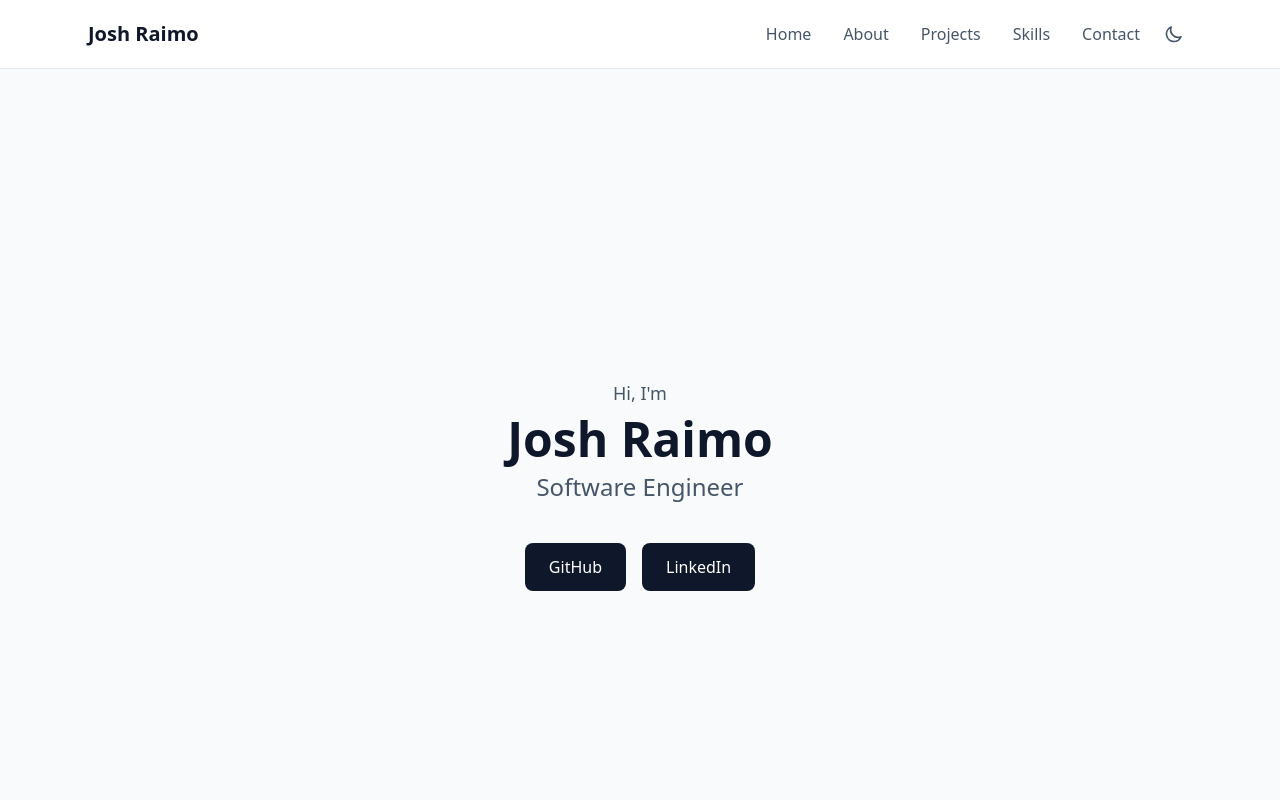
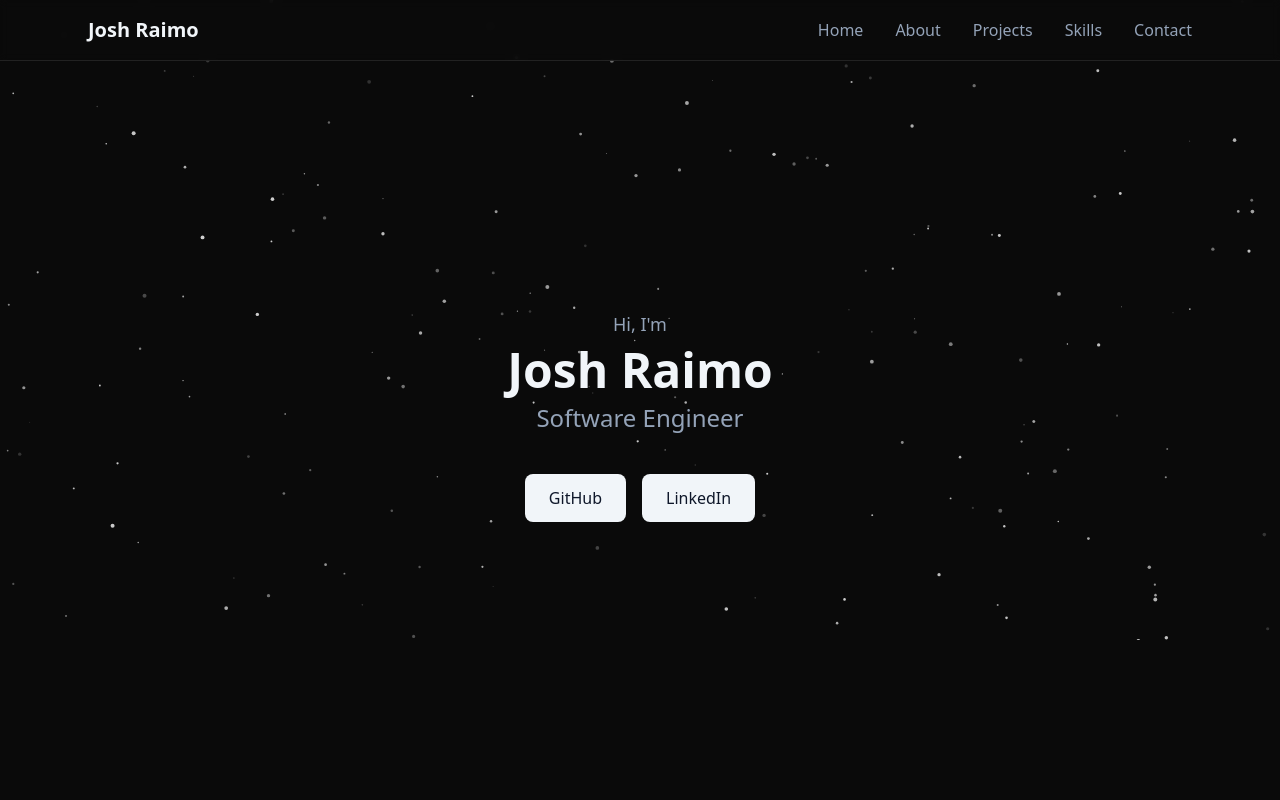
Before and after one commit to JoshRaimo/Portfolio, a Next.js app: page / in a window 1280 px wide. Shown: the top 800 px of the page. Built offline with nearby package versions, Linux system fonts and the light colour scheme.

Commit message:
Add TSParticles for enhanced background effects and remove ThemeProvider and ThemeToggle components for a simplified dark mode implementation

```diff
--- a/app/layout.tsx
+++ b/app/layout.tsx
@@ -1,7 +1,8 @@
 import type { Metadata } from "next";
 import "../styles/globals.css";
 import Navbar from "@/components/Navbar";
-import { ThemeProvider } from "@/components/ThemeProvider";
+import GradientBackground from "@/components/GradientBackground";
+import Particles from "@/components/Particles";
 
 export const metadata: Metadata = {
   title: "Developer Portfolio",
@@ -9,22 +10,7 @@ export const metadata: Metadata = {
 };
 
 /**
- * Inline script to prevent flash of wrong theme before React hydrates.
- * Reads localStorage and sets dark class on html element.
- */
-const themeScript = `
-  (function() {
-    const theme = localStorage.getItem('theme');
-    if (theme === 'dark') {
-      document.documentElement.classList.add('dark');
-    } else {
-      document.documentElement.classList.remove('dark');
-    }
-  })();
-`;
-
-/**
- * Root layout - wraps all pages with shared HTML structure and metadata.
+ * Root layout - dark theme only (no light/dark toggle).
  */
 export default function RootLayout({
   children,
@@ -32,15 +18,13 @@ export default function RootLayout({
   children: React.ReactNode;
 }>) {
   return (
-    <html lang="en" suppressHydrationWarning>
-      <head>
-        <script dangerouslySetInnerHTML={{ __html: themeScript }} />
-      </head>
-      <body className="antialiased min-h-screen bg-slate-50 text-slate-900 dark:bg-slate-900 dark:text-slate-100 transition-colors">
-        <ThemeProvider>
-          <Navbar />
-          {children}
-        </ThemeProvider>
+    <html lang="en" className="dark">
+      <body className="antialiased min-h-screen bg-[#0a0a0a] text-slate-100">
+        <div id="top" className="absolute top-0 left-0 h-0 w-0" aria-hidden="true" />
+        <GradientBackground />
+        <Particles />
+        <Navbar />
+        {children}
       </body>
     </html>
   );
--- /dev/null
+++ b/components/GradientBackground.tsx
@@ -0,0 +1,12 @@
+/**
+ * GradientBackground - Deep dark base (#0A0A0A).
+ */
+export default function GradientBackground() {
+  return (
+    <div
+      className="fixed inset-0 -z-20 overflow-hidden pointer-events-none"
+      aria-hidden="true"
+      style={{ backgroundColor: "#0a0a0a" }}
+    />
+  );
+}
--- a/components/Navbar.tsx
+++ b/components/Navbar.tsx
@@ -2,14 +2,13 @@
 
 import { useState } from "react";
 import { motion } from "framer-motion";
-import ThemeToggle from "@/components/ThemeToggle";
 
 /**
  * Navbar - Sticky header with responsive hamburger menu.
  * Smooth scrolls to sections via anchor links.
  */
 const navLinks = [
-  { label: "Home", href: "#hero" },
+  { label: "Home", href: "#top" },
   { label: "About", href: "#about" },
   { label: "Projects", href: "#projects" },
   { label: "Skills", href: "#skills" },
@@ -19,17 +18,13 @@ const navLinks = [
 export default function Navbar() {
   const [isMenuOpen, setIsMenuOpen] = useState(false);
 
-  const handleLinkClick = () => {
-    setIsMenuOpen(false);
-  };
-
   return (
-    <nav className="sticky top-0 z-50 bg-white/90 dark:bg-slate-900/90 backdrop-blur-sm border-b border-slate-200 dark:border-slate-700">
+    <nav className="fixed top-0 left-0 right-0 z-50 bg-[#0a0a0a]/90 backdrop-blur-sm border-b border-white/10">
       <div className="max-w-6xl mx-auto px-6 py-4 flex items-center justify-between">
         {/* Logo / Name */}
         <a
-          href="#hero"
-          className="text-xl font-bold text-slate-900 dark:text-slate-100 hover:text-slate-600 dark:hover:text-slate-300 transition-colors"
+          href="#top"
+          className="text-xl font-bold text-slate-100 hover:text-slate-300 transition-colors"
         >
           Josh Raimo
         </a>
@@ -41,7 +36,7 @@ export default function Navbar() {
             <motion.a
               key={link.href}
               href={link.href}
-              className="text-slate-600 dark:text-slate-400 hover:text-slate-900 dark:hover:text-slate-100 transition-colors"
+              className="text-slate-400 hover:text-slate-100 transition-colors"
               whileHover={{ y: -1 }}
               whileTap={{ scale: 0.98 }}
             >
@@ -50,14 +45,12 @@ export default function Navbar() {
           ))}
         </div>
 
-        <ThemeToggle />
-
         {/* Hamburger button - visible on mobile only */}
         <motion.button
           type="button"
           aria-label="Toggle menu"
           aria-expanded={isMenuOpen}
-          className="md:hidden p-2 rounded-lg text-slate-600 dark:text-slate-400 hover:bg-slate-100 dark:hover:bg-slate-800 hover:text-slate-900 dark:hover:text-slate-100 transition-colors"
+          className="md:hidden p-2 rounded-lg text-slate-400 hover:bg-white/10 hover:text-slate-100 transition-colors"
           onClick={() => setIsMenuOpen(!isMenuOpen)}
           whileTap={{ scale: 0.95 }}
         >
@@ -95,13 +88,13 @@ export default function Navbar() {
         }`}
         aria-hidden={!isMenuOpen}
       >
-        <div className="px-6 pb-4 pt-2 flex flex-col gap-2 border-t border-slate-100 dark:border-slate-700">
+        <div className="px-6 pb-4 pt-2 flex flex-col gap-2 border-t border-white/10">
           {navLinks.map((link) => (
             <a
               key={link.href}
               href={link.href}
-              onClick={handleLinkClick}
-              className="py-2 text-slate-600 dark:text-slate-400 hover:text-slate-900 dark:hover:text-slate-100 hover:bg-slate-50 dark:hover:bg-slate-800 rounded-lg px-3 transition-colors"
+              onClick={() => setIsMenuOpen(false)}
+              className="py-2 text-slate-400 hover:text-slate-100 hover:bg-white/10 rounded-lg px-3 transition-colors"
             >
               {link.label}
             </a>
--- /dev/null
+++ b/components/Particles.tsx
@@ -0,0 +1,65 @@
+"use client";
+
+import { useEffect, useState, useMemo } from "react";
+import { initParticlesEngine, Particles as TSParticles } from "@tsparticles/react";
+import { loadSlim } from "@tsparticles/slim";
+import type { ISourceOptions } from "@tsparticles/engine";
+
+/** Particles - subtle dots on dark background */
+export default function Particles() {
+  const [isInitialized, setIsInitialized] = useState(false);
+
+  useEffect(() => {
+    initParticlesEngine(async (engine) => {
+      await loadSlim(engine);
+    }).then(() => setIsInitialized(true));
+  }, []);
+
+  const options = useMemo<ISourceOptions>(() => ({
+    detectRetina: true,
+    fpsLimit: 120,
+    interactivity: { detectOn: "canvas", events: {}, modes: {} },
+    particles: {
+      number: { value: 200 },
+      color: { value: "#FFFFFF" },
+      opacity: {
+        value: { min: 0.16, max: 0.8 },
+        animation: { enable: true, sync: false, speed: 2 },
+      },
+      size: {
+        value: { min: 0.4, max: 2 },
+      },
+      move: {
+        enable: true,
+        speed: { min: 0.3, max: 1.5 },
+        direction: "none",
+        random: true,
+        straight: false,
+        outModes: { default: "out" },
+      },
+    },
+    fullScreen: { enable: false },
+    background: { color: { value: "transparent" } },
+  }), []);
+
+  if (!isInitialized) return null;
+
+  return (
+    <div
+      className="fixed inset-0 -z-10 overflow-hidden pointer-events-none"
+      aria-hidden="true"
+    >
+      <TSParticles
+        id="tsparticles"
+        options={options}
+        style={{
+          position: "absolute",
+          width: "100%",
+          height: "100%",
+          top: 0,
+          left: 0,
+        }}
+      />
+    </div>
+  );
+}
--- a/components/ThemeProvider.tsx
+++ /dev/null
@@ -1,65 +0,0 @@
-"use client";
-
-import { createContext, useContext, useEffect, useState } from "react";
-
-type Theme = "light" | "dark";
-
-const THEME_KEY = "theme";
-
-interface ThemeContextType {
-  theme: Theme;
-  toggleTheme: () => void;
-}
-
-const ThemeContext = createContext<ThemeContextType | undefined>(undefined);
-
-export function useTheme() {
-  const context = useContext(ThemeContext);
-  if (context === undefined) {
-    throw new Error("useTheme must be used within ThemeProvider");
-  }
-  return context;
-}
-
-interface ThemeProviderProps {
-  children: React.ReactNode;
-}
-
-/**
- * ThemeProvider - Manages dark mode state and persists to localStorage.
- * Syncs with document.documentElement.classList for Tailwind dark mode.
- */
-export function ThemeProvider({ children }: ThemeProviderProps) {
-  const [theme, setTheme] = useState<Theme>(() => {
-    if (typeof window === "undefined") return "light";
-    return document.documentElement.classList.contains("dark") ? "dark" : "light";
-  });
-
-  useEffect(() => {
-    const stored = localStorage.getItem(THEME_KEY) as Theme | null;
-    const initial: Theme = stored === "dark" || stored === "light" ? stored : "light";
-    setTheme(initial);
-    if (initial === "dark") {
-      document.documentElement.classList.add("dark");
-    } else {
-      document.documentElement.classList.remove("dark");
-    }
-  }, []);
-
-  const toggleTheme = () => {
-    const next: Theme = theme === "dark" ? "light" : "dark";
-    setTheme(next);
-    localStorage.setItem(THEME_KEY, next);
-    if (next === "dark") {
-      document.documentElement.classList.add("dark");
-    } else {
-      document.documentElement.classList.remove("dark");
-    }
-  };
-
-  return (
-    <ThemeContext.Provider value={{ theme, toggleTheme }}>
-      {children}
-    </ThemeContext.Provider>
-  );
-}
--- a/components/ThemeToggle.tsx
+++ /dev/null
@@ -1,29 +0,0 @@
-"use client";
-
-import { useTheme } from "@/components/ThemeProvider";
-
-/**
- * ThemeToggle - Sun/moon toggle for dark mode.
- */
-export default function ThemeToggle() {
-  const { theme, toggleTheme } = useTheme();
-
-  return (
-    <button
-      type="button"
-      aria-label={`Switch to ${theme === "dark" ? "light" : "dark"} mode`}
-      onClick={toggleTheme}
-      className="p-2 rounded-lg text-slate-600 hover:text-slate-900 hover:bg-slate-100 dark:text-slate-400 dark:hover:text-slate-100 dark:hover:bg-slate-800 transition-colors"
-    >
-      {theme === "dark" ? (
-        <svg className="w-5 h-5" fill="none" stroke="currentColor" viewBox="0 0 24 24">
-          <path strokeLinecap="round" strokeLinejoin="round" strokeWidth={2} d="M12 3v1m0 16v1m9-9h-1M4 12H3m15.364 6.364l-.707-.707M6.343 6.343l-.707-.707m12.728 0l-.707.707M6.343 17.657l-.707.707M16 12a4 4 0 11-8 0 4 4 0 018 0z" />
-        </svg>
-      ) : (
-        <svg className="w-5 h-5" fill="none" stroke="currentColor" viewBox="0 0 24 24">
-          <path strokeLinecap="round" strokeLinejoin="round" strokeWidth={2} d="M20.354 15.354A9 9 0 018.646 3.646 9.003 9.003 0 0012 21a9.003 9.003 0 008.354-5.646z" />
-        </svg>
-      )}
-    </button>
-  );
-}
--- a/styles/globals.css
+++ b/styles/globals.css
@@ -7,7 +7,30 @@ html {
   scroll-behavior: smooth;
 }
 
-/* Smooth theme transitions */
 html {
-  color-scheme: light dark;
+  color-scheme: dark;
 }
+
+/* Grid overlay - kept for optional use; background uses particles only */
+@keyframes pulse-grid {
+  0%,
+  100% {
+    opacity: 0.2;
+  }
+  50% {
+    opacity: 0.45;
+  }
+}
+
+.grid-overlay {
+  background-image: linear-gradient(to right, rgba(148, 163, 184, 0.12) 1px, transparent 1px),
+    linear-gradient(to bottom, rgba(148, 163, 184, 0.12) 1px, transparent 1px);
+  background-size: 32px 32px;
+  animation: pulse-grid 7s ease-in-out infinite;
+}
+
+/* Dark mode: lighter grid lines for visibility */
+.dark .grid-overlay {
+  background-image: linear-gradient(to right, rgba(148, 163, 184, 0.15) 1px, transparent 1px),
+    linear-gradient(to bottom, rgba(148, 163, 184, 0.15) 1px, transparent 1px);
+}
```
Also changed, not shown: package.json (+8 -6 lines), 1 other file (tests, documents, lock files or other folders).
